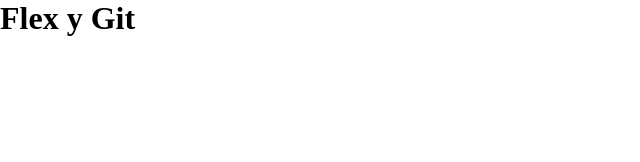
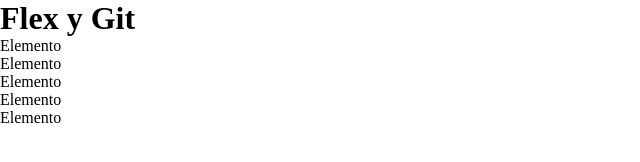
Before and after one commit to Kamus117/Iters-clase-7, a plain HTML site: page index.html in a window 1280 px wide. Shown: the whole page, without its empty margins (0-640 px from the left). Drawn offline with Linux system fonts and the light colour scheme.

Commit message:
agregue una lista

```diff
--- a/index.html
+++ b/index.html
@@ -15,6 +15,13 @@
     </header>
     <main>
         <div class="cajita"></div>
+        <ol>
+            <li>Elemento</li>
+            <li>Elemento</li>
+            <li>Elemento</li>
+            <li>Elemento</li>
+            <li>Elemento</li>
+        </ol>
     </main>
 </body>
 </html>
```
